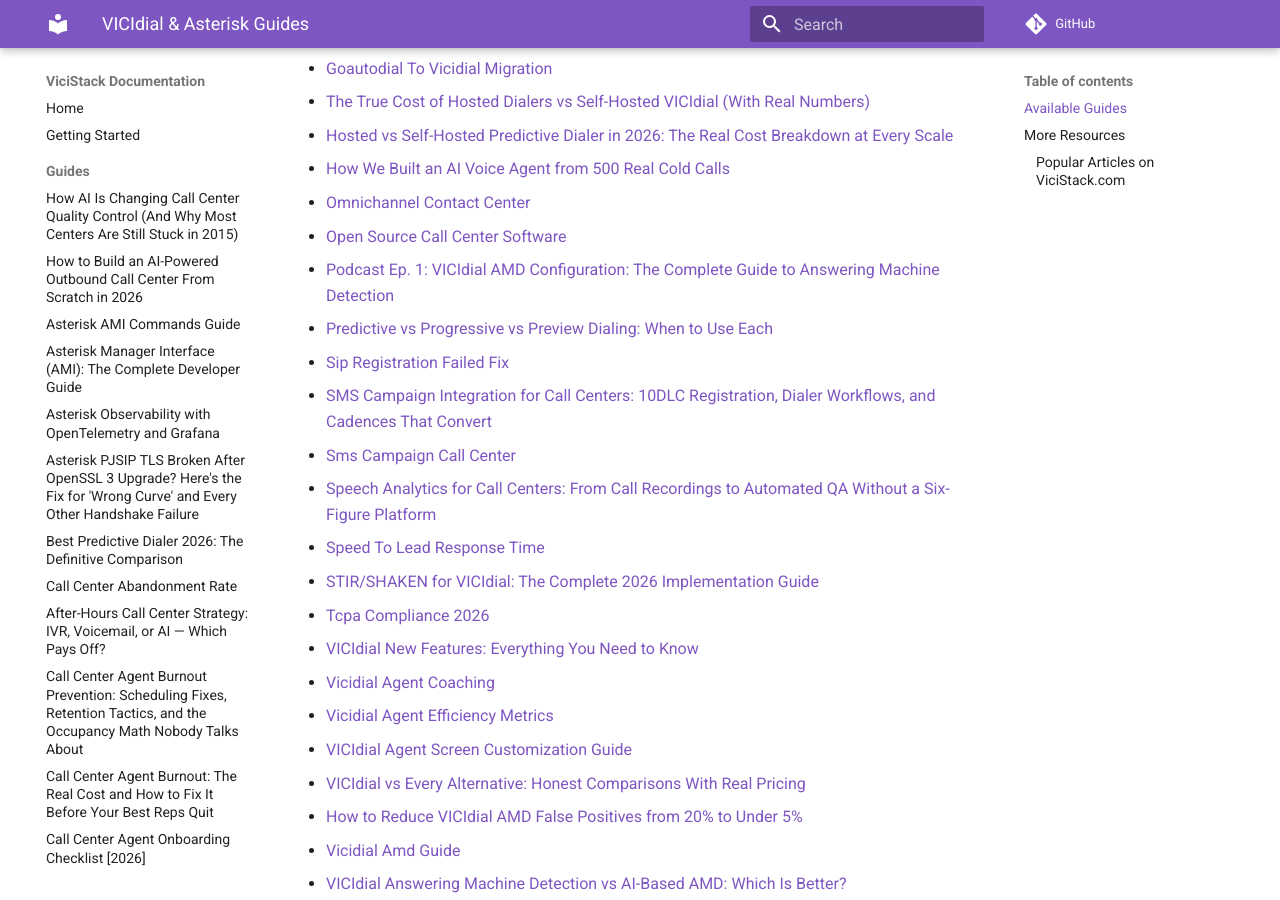
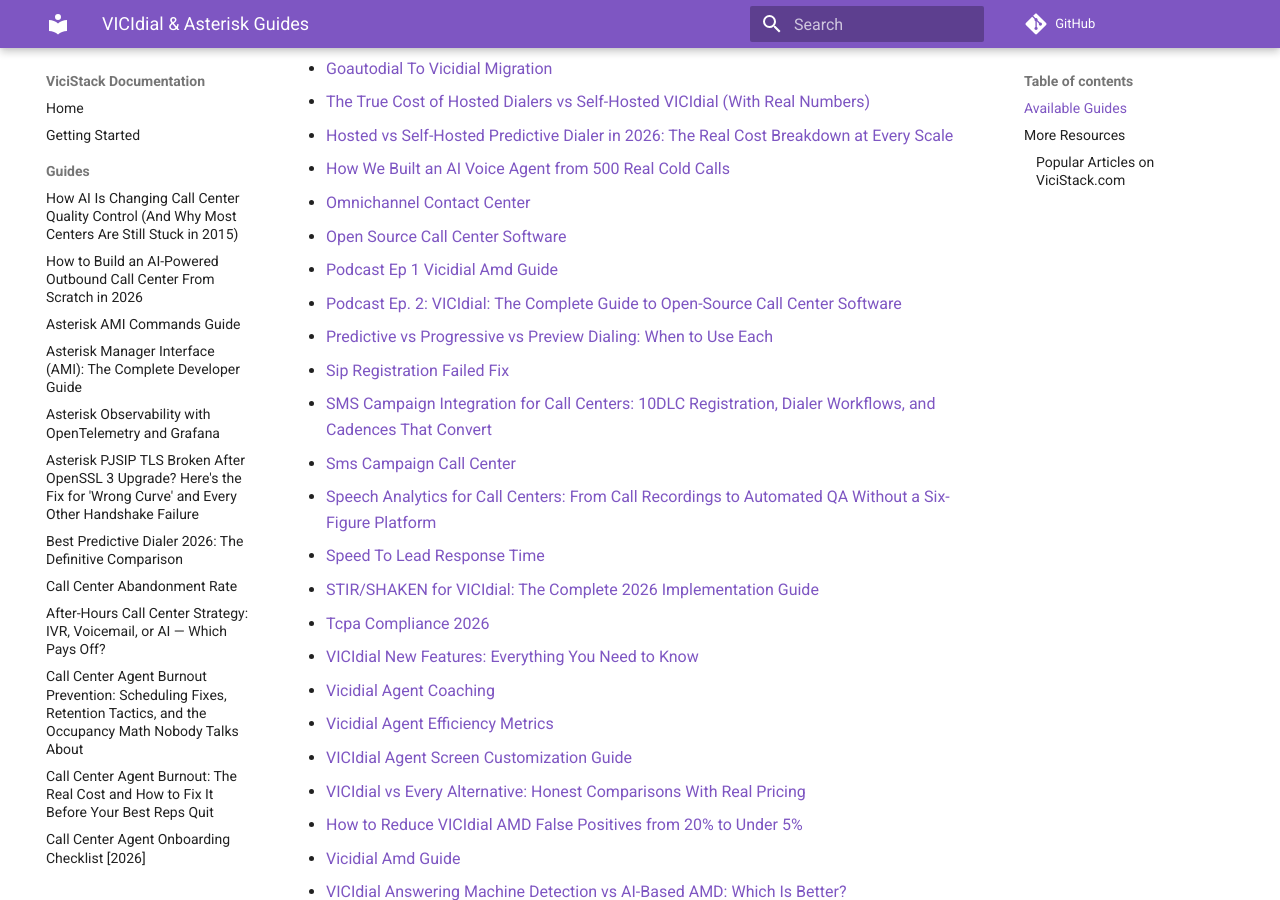
Before and after one commit to gamlin-ccdocs/vicistack-docs, an MkDocs documentation site: the page built from docs/guides/index.md, in a window 1280 px wide and 900 px high, scrolled down 1562 px. Built offline with MkDocs 1.6.1 and Material for MkDocs 9.7.7, drawn with Linux system fonts in a browser that asks for light colours; comment, search, counter and statistics services are not loaded.

Commit message:
Add guide: Podcast Ep. 2: VICIdial: The Complete Guide to Open-Source Call Center Software

```diff
--- a/docs/guides/index.md
+++ b/docs/guides/index.md
@@ -45,7 +45,8 @@
 - [How We Built an AI Voice Agent from 500 Real Cold Calls](how-we-built-ai-voice-agents.md)
 - [Omnichannel Contact Center](omnichannel-contact-center.md)
 - [Open Source Call Center Software](open-source-call-center-software.md)
-- [Podcast Ep. 1: VICIdial AMD Configuration: The Complete Guide to Answering Machine Detection](podcast-ep-1-vicidial-amd-guide.md)
+- [Podcast Ep 1 Vicidial Amd Guide](podcast-ep-1-vicidial-amd-guide.md)
+- [Podcast Ep. 2: VICIdial: The Complete Guide to Open-Source Call Center Software](podcast-ep-2-vicidial-complete-guide.md)
 - [Predictive vs Progressive vs Preview Dialing: When to Use Each](predictive-vs-progressive-dialing.md)
 - [Sip Registration Failed Fix](sip-registration-failed-fix.md)
 - [SMS Campaign Integration for Call Centers: 10DLC Registration, Dialer Workflows, and Cadences That Convert](sms-campaign-call-center-workflows.md)
--- a/mkdocs.yml
+++ b/mkdocs.yml
@@ -60,7 +60,8 @@
       - "How We Built an AI Voice Agent from 500 Real Cold Calls": "guides/how-we-built-ai-voice-agents.md"
       - "Omnichannel Contact Center": "guides/omnichannel-contact-center.md"
       - "Open Source Call Center Software": "guides/open-source-call-center-software.md"
-      - "Podcast Ep. 1: VICIdial AMD Configuration: The Complete Guide to Answering Machine Detection": "guides/podcast-ep-1-vicidial-amd-guide.md"
+      - "Podcast Ep 1 Vicidial Amd Guide": "guides/podcast-ep-1-vicidial-amd-guide.md"
+      - "Podcast Ep. 2: VICIdial: The Complete Guide to Open-Source Call Center Software": "guides/podcast-ep-2-vicidial-complete-guide.md"
       - "Predictive vs Progressive vs Preview Dialing: When to Use Each": "guides/predictive-vs-progressive-dialing.md"
       - "Sip Registration Failed Fix": "guides/sip-registration-failed-fix.md"
       - "SMS Campaign Integration for Call Centers: 10DLC Registration, Dialer Workflows, and Cadences That Convert": "guides/sms-campaign-call-center-workflows.md"
```
Also changed, not shown: docs/guides/podcast-ep-2-vicidial-complete-guide.md (added, +82 -0 lines).
